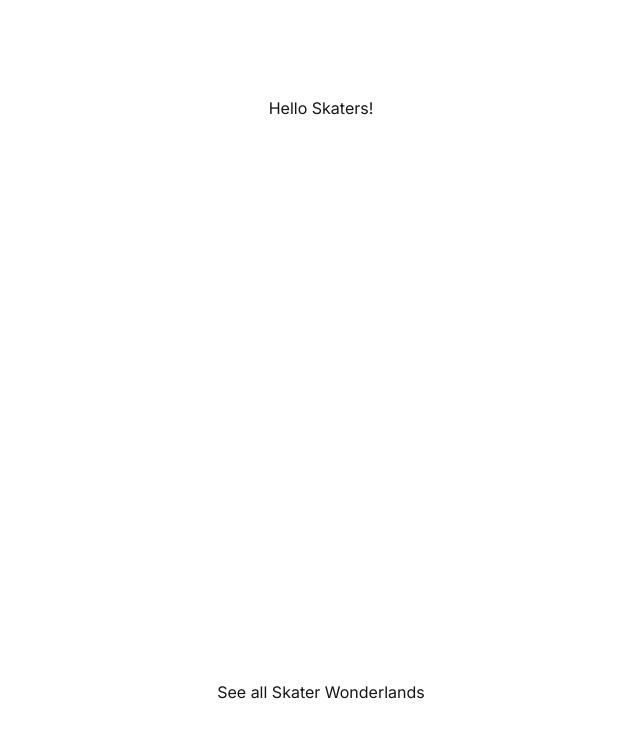
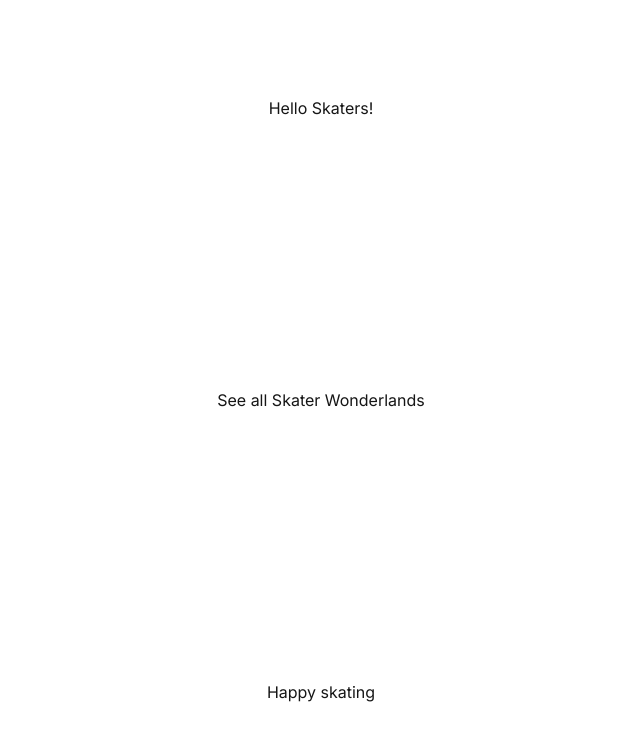
Before and after one commit to Masoud-Rad/Skaters-Wonderland-FE, a Next.js app in the folder skaters-wonderland-fe/: page / in a window 1280 px wide. Shown: the top 740 px of the page, without its empty margins (319-959 px from the left). Built offline with nearby package versions, Linux system fonts and the light colour scheme.

Commit message:
Nothing much honestly, I wanted do some coding, but I got sleepy

```diff
--- a/skaters-wonderland-fe/app/lands/page.tsx
+++ b/skaters-wonderland-fe/app/lands/page.tsx
@@ -1,5 +1,6 @@
 import React from 'react'
 import Link from 'next/link'
+
 //**** landsType
 interface LandSample {
     land_id: number;
@@ -27,6 +28,7 @@ interface LandSample {
 interface LandResult {
     lands: LandSample[];
 }
+
 const LandsPage =  async () => {
 
    const res: Response = await fetch(`https://skaters-wonderland-be.onrender.com/api/lands`)
--- a/skaters-wonderland-fe/app/page.tsx
+++ b/skaters-wonderland-fe/app/page.tsx
@@ -6,6 +6,7 @@ export default function Home() {
     <main className="flex min-h-screen flex-col items-center justify-between p-24">
      <h1> Hello Skaters! </h1>
      <Link href='/lands'>See all Skater Wonderlands</Link>
+     <h2>Happy skating</h2>
     </main>
   )
 }
```
